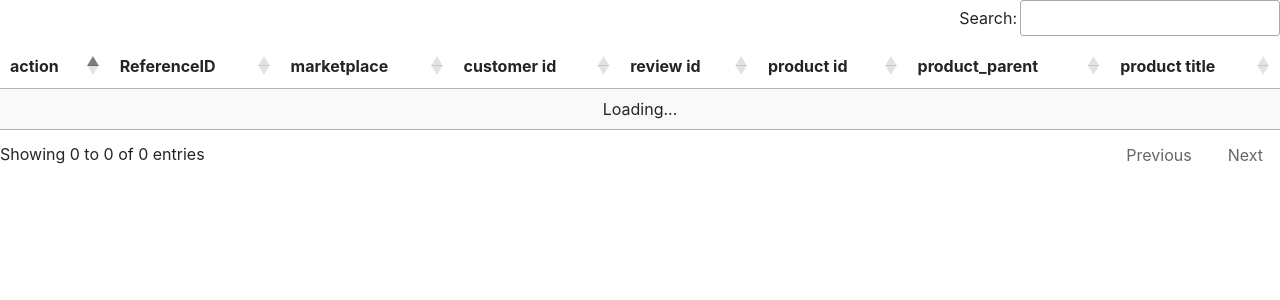
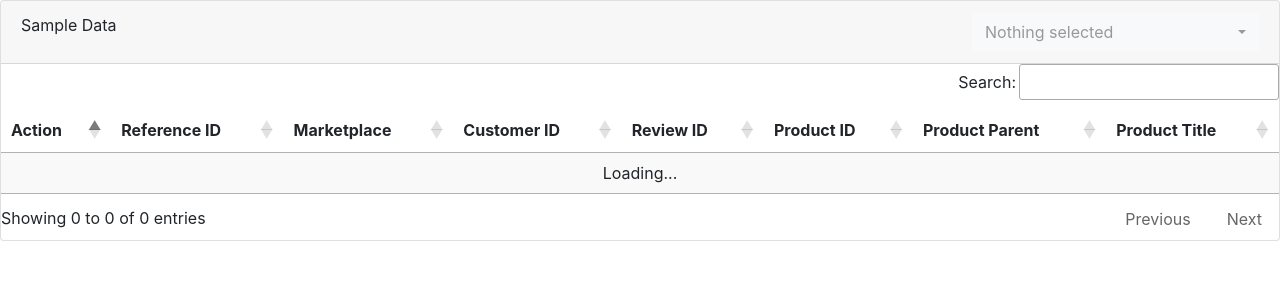
Before and after one commit to kwikl3arn/pandas_to_sql_django, a Django app: template templates/qc_title1.html in a window 1280 px wide. Shown: the top 300 px of the page. Run offline with Django 3.2, Linux system fonts and the light colour scheme; the template is opened without the code that fills it, so the values that code supplies are empty; some libraries are stand-ins or nearby versions.

Commit message:
Update qc_title1.html
Dynamically Display Hide DataTables Column

```diff
--- a/templates/qc_title1.html
+++ b/templates/qc_title1.html
@@ -10,37 +10,39 @@
 
 </head>
 <body>
+<div class="card">
+    <div class="card-header">
+        <div class="row">
+            <div class="col-lg-9">Sample Data</div>
+            <div class="col-lg-3">
+                <select name="column_name" id="column_name" class="form-control selectpicker" multiple>
+                    <option value="1">Reference ID</option>
+                    <option value="2">Marketplace</option>
+                    <option value="3">Customer ID</option>
+                    <option value="4">Review ID</option>
+                    <option value="5">Product ID</option>
+                    <option value="6">Product Parent</option>
+                    <option value="7">Product Title</option>
+
+                </select>
+            </div>
+        </div>
+    </div>
     <table id="example" class="display nowrap" style="width:100%">
         <thead>
         <tr>
-        <th>action</th>
-        <th>ReferenceID</th>
-        <th>marketplace</th>
-        <th>customer id</th>
-        <th>review id</th>
-        <th>product id</th>
-        <th>product_parent</th>
-        <th>product title</th>
+            <th>Action</th>
+            <th>Reference ID</th>
+            <th>Marketplace</th>
+            <th>Customer ID</th>
+            <th>Review ID</th>
+            <th>Product ID</th>
+            <th>Product Parent</th>
+            <th>Product Title</th>
         </tr>
         </thead>
         <tbody>
-    <!-- {% for list in file_data %}
-        <tr id="refid-{{ list.1 }}">
-            <td>
-                <button type="button" class="btn btn-primary use-address2 editbuttton" data-id="9"
-                        data-toggle="modal" data-target="#myModal">Edit
-                </button>
-            </td>
-            <td class="ReferenceID userData" name="Referenceidname">{{ list.1 }}</td>
-            <td class="Marketplace userData" name="marketplacename">{{ list.2 }}</td>
-            <td class="Customer_id userData" name="customeridname">{{ list.3 }}</td>
-            <td class="Review_id userData" name="reviewidname">{{ list.4 }}</td>
-            <td class="Product_id userData" name="productidname">{{ list.5 }}</td>
-            <td class="Product_parent userData" name="productparentname">{{ list.6 }}</td>
-            <td class="Product_title userData" name="producttitlename">{{ list.7 }}</td>
-        </tr>
 
-    {% endfor %} -->
         </tbody>
     </table>
     <input type="hidden" name="tabelname" id="tabelname" value={{ tableName }}>
@@ -56,7 +58,7 @@
                 <div class="modal-body">
                     <div class="form-group">
                         <input type="hidden" name="tabelname" id="tabelname" value="{{ tableName }}">
-                    <label class="col-xs-3 control-label">Reference</label>
+                        <label class="col-xs-3 control-label">Reference ID</label>
                         <div class="col-xs-5 ">
                             <input type='text' name="examDate1" class="form-control"
                                    id="Referenceid" readonly/>
@@ -66,17 +68,17 @@
                             <input type='text' name="marketplace_id" class="form-control"
                                    id="marketplace_id">
                         </div>
-                    <label class="col-xs-3 control-label">Customer</label>
+                        <label class="col-xs-3 control-label">Customer ID</label>
                         <div class="col-xs-5 ">
                             <input type='text' name="customer_id" class="form-control"
                                    id="customer_id">
                         </div>
-                    <label class="col-xs-3 control-label">Review</label>
+                        <label class="col-xs-3 control-label">Review ID</label>
                         <div class="col-xs-5 ">
                             <input type='text' name="review_id" class="form-control"
                                    id="review_id">
                         </div>
-                    <label class="col-xs-3 control-label">Product id</label>
+                        <label class="col-xs-3 control-label">Product ID</label>
                         <div class="col-xs-5 ">
                             <input type='text' name="product_id" class="form-control"
                                    id="product_id">
@@ -127,6 +129,8 @@
 <script src="https://cdnjs.cloudflare.com/ajax/libs/pdfmake/0.1.36/vfs_fonts.js"></script>
 <script src="https://cdn.datatables.net/buttons/1.5.2/js/buttons.html5.min.js"></script>
 <script src="https://cdn.datatables.net/buttons/1.5.2/js/buttons.print.min.js"></script>
+<link rel="stylesheet" href="https://cdn.jsdelivr.net/npm/bootstrap-select@1.13.14/dist/css/bootstrap-select.min.css">
+<script src="https://cdn.jsdelivr.net/npm/bootstrap-select@1.13.14/dist/js/bootstrap-select.min.js"></script>
 <script>
     let tabelname = $('tabelname').val();
 
@@ -141,18 +145,17 @@
         scroller: true,
         {#"order": [],#}
         dom: 'Bfrtip',
-        buttons: [
-            'copyHtml5',
-            'excelHtml5',
-            'csvHtml5',
-            'pdfHtml5'
-        ],
+        {#buttons: [#}
+        {#    'copyHtml5',#}
+        {#    'excelHtml5',#}
+        {#    'csvHtml5',#}
+        {#    'pdfHtml5'#}
+        {#],#}
         "ajax": {
             "processing": true,
             "url": "tabel_api/{{tableName}}",
             "type": "GET",
             "dataSrc": "",
-
             data: {'tableName': tabelname}
         },
         "columns": [
@@ -169,13 +172,41 @@
             {"data": "Product_title"},
 
         ],
-        {#select: true,#}
         buttons: [
-            'copy', 'csv', 'excel', 'pdf', 'print'
+            {
+                extend: 'collection',
+                text: 'Export',
+                buttons: [
+                    'copy',
+                    'excel',
+                    'csv',
+                    'pdf',
+                    'print'
+                ]
+            }
         ]
     });
     $(document).ready(function () {
-        table
+        // loading data table
+        table;
+        // removing column names in table by using filter
+        $('#column_name').selectpicker();
+
+        $('#column_name').change(function () {
+
+            var all_column = ["1", "2", "3", "4", "5", '6', '7'];
+
+            var remove_column = $('#column_name').val();
+
+            var remaining_column = all_column.filter(function (obj) {
+                return remove_column.indexOf(obj) == -1;
+            });
+
+            table.columns(remove_column).visible(false);
+
+            table.columns(remaining_column).visible(true);
+
+        });
     });
 </script>
 <script>
```
Lines whose indentation alone changed are shown as unchanged.
